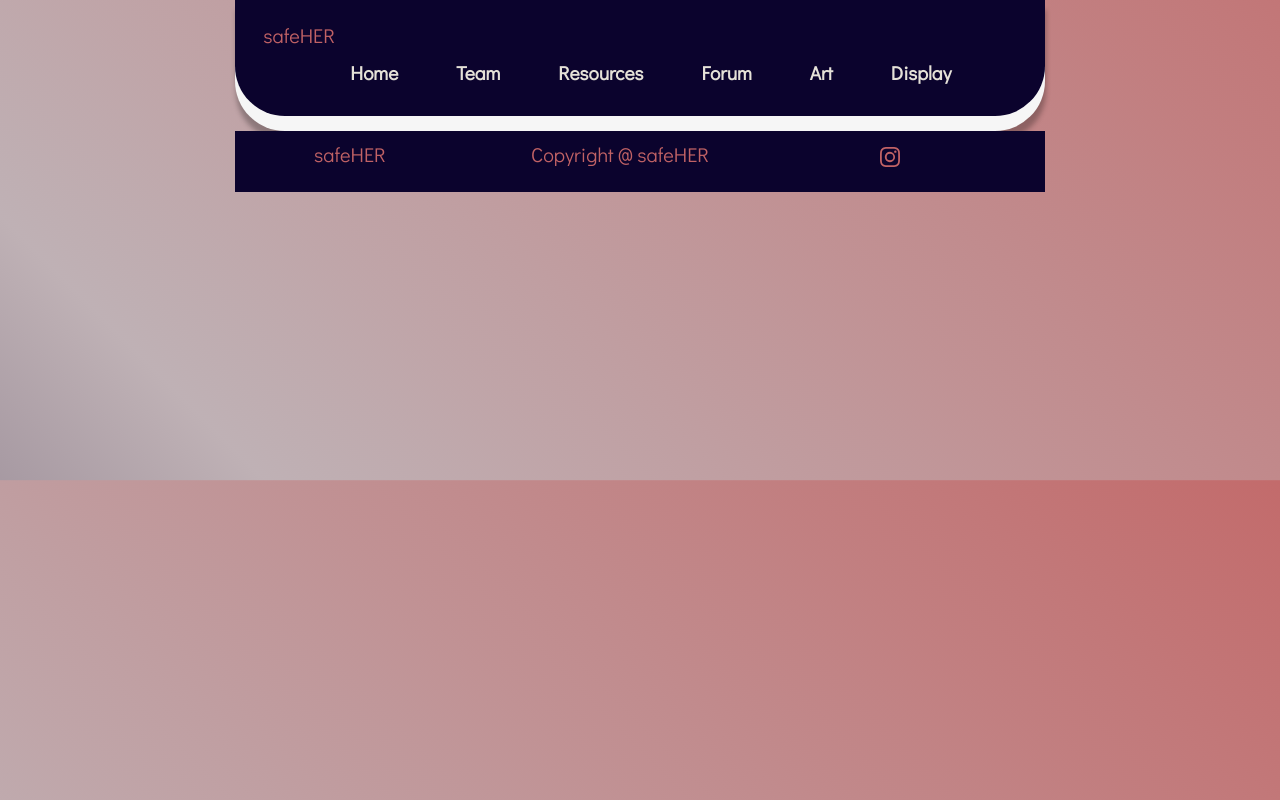
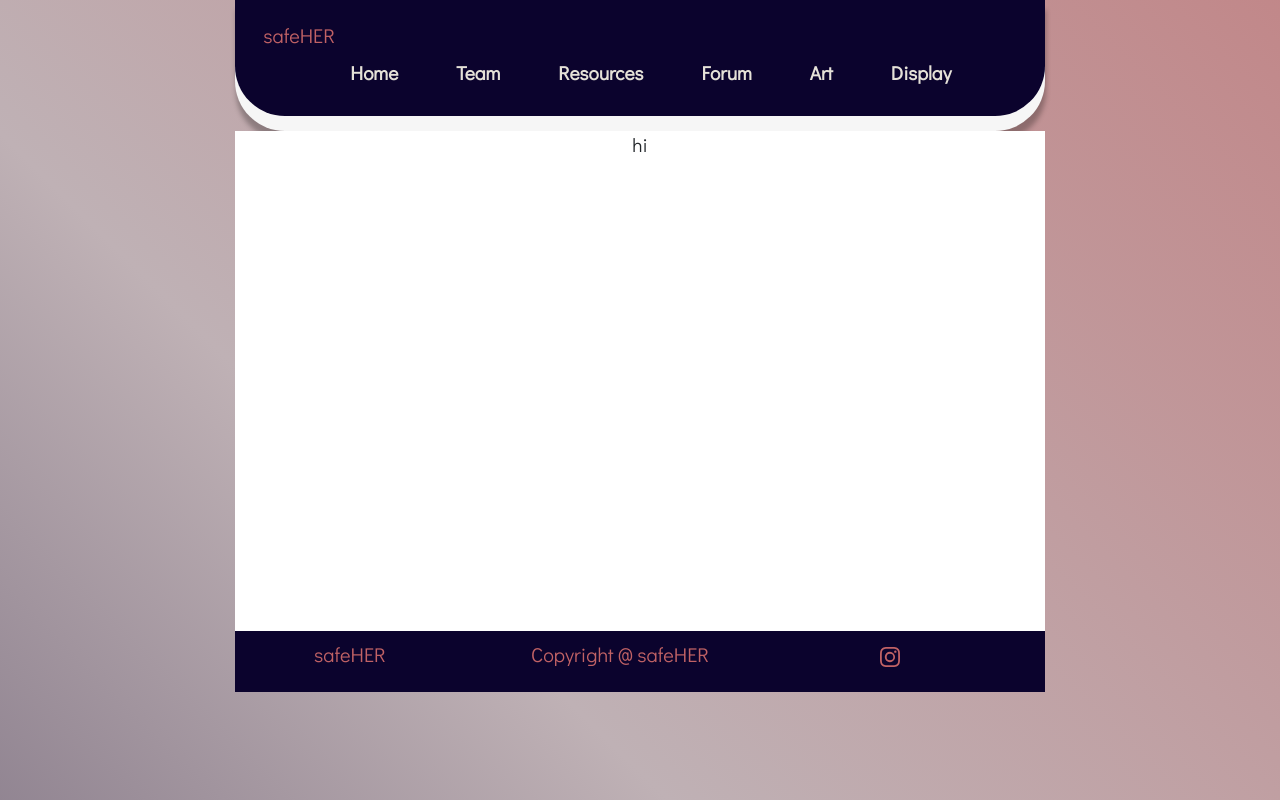
Before and after one commit to ArchitaSarin/safe-her1, a React (Create React App) app in the folder my-app/: page /test-login in a window 1280 px wide. Built offline with nearby package versions, Linux system fonts and the light colour scheme.

Commit message:
add a dummy login page

```diff
--- a/my-app/src/App.js
+++ b/my-app/src/App.js
@@ -7,6 +7,7 @@ import { Header } from './Components/header.js';
 import { Footer } from './Components/footer.js';
 import { Resources } from './Components/resources.js';
 import { Art } from './Components/art.js';
+import { TestLogin } from './Components/testlogin.js';
 import ArtDisplay from './Components/artdisplay.js';
 import { BrowserRouter as Router, Routes, Route} from 'react-router-dom';
 
@@ -22,6 +23,7 @@ function App() {
           <Route path='/resources' element={<Resources/>}/>
           <Route path='/art' element={<Art/>}/>
           <Route path='/artdisplay' element={<ArtDisplay/>}/>
+          <Route path='/test-login' element={<TestLogin/>} />
         </Routes>
       </Router>
       <Footer />
--- /dev/null
+++ b/my-app/src/Components/testlogin.js
@@ -0,0 +1,10 @@
+import React from 'react';
+import '../Styles/login.css';
+
+export const TestLogin = () => {
+    return (
+        <div className='height'>
+            <p>hi</p>
+        </div>
+    )
+}
--- /dev/null
+++ b/my-app/src/Styles/login.css
@@ -0,0 +1,4 @@
+.height {
+    height: 500px;
+    background-color: white;
+}
```
Also changed, not shown: 1 other file (tests, documents, lock files or other folders).
